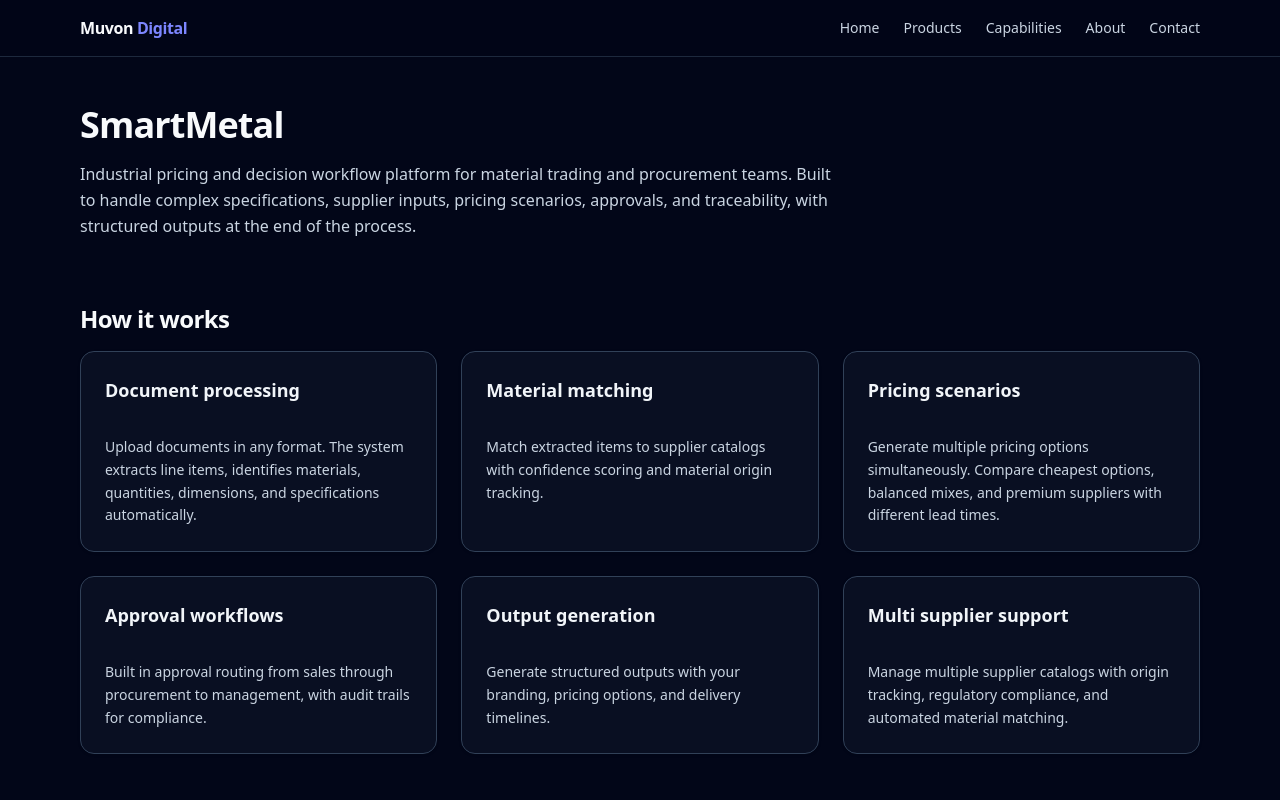
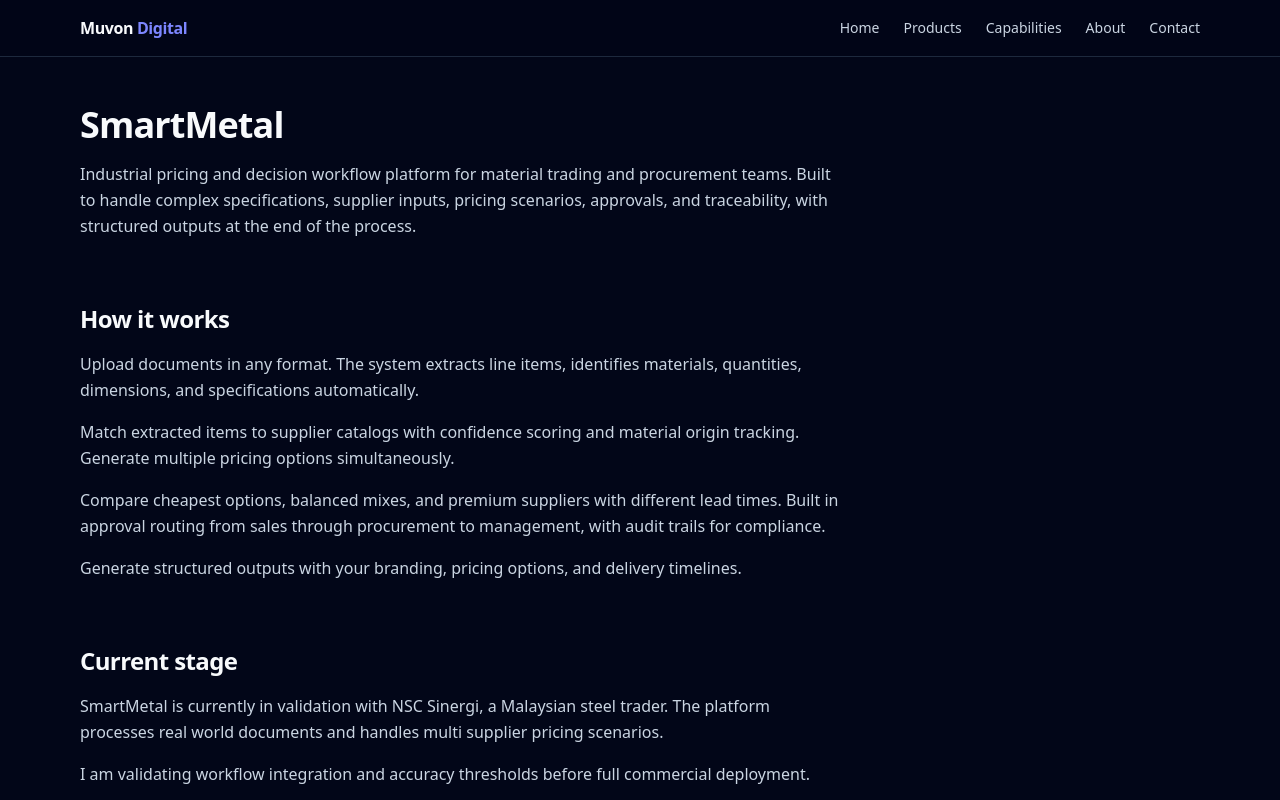
Before and after one commit to azrilxx/mvd, a Next.js app: page /smartmetal in a window 1280 px wide. Shown: the top 800 px of the page. Built offline with nearby package versions, Linux system fonts and the light colour scheme.

Commit message:
Balance SmartMetal page proportions - convert cards to text sections

```diff
--- a/src/app/smartmetal/page.tsx
+++ b/src/app/smartmetal/page.tsx
@@ -25,83 +25,23 @@
 				</section>
 
 				{/* How it works */}
-				<section className="space-y-4">
+				<section className="space-y-4 max-w-3xl">
 					<h2 className="text-2xl font-semibold tracking-tight text-slate-50">
 						How it works
 					</h2>
-					<div className="grid gap-6 sm:grid-cols-2 lg:grid-cols-3">
-						<Card className="glass-card">
-							<CardHeader>
-								<CardTitle className="text-lg text-slate-100">
-									Document processing
-								</CardTitle>
-							</CardHeader>
-							<CardContent>
-								<p className="text-sm text-slate-300 leading-relaxed">
+					<div className="space-y-4 text-slate-300 text-base leading-relaxed">
+						<p>
 							Upload documents in any format. The system extracts line items, identifies materials, quantities, dimensions, and specifications automatically.
 						</p>
-							</CardContent>
-						</Card>
-						<Card className="glass-card">
-							<CardHeader>
-								<CardTitle className="text-lg text-slate-100">
-									Material matching
-								</CardTitle>
-							</CardHeader>
-							<CardContent>
-								<p className="text-sm text-slate-300 leading-relaxed">
-									Match extracted items to supplier catalogs with confidence scoring and material origin tracking.
+						<p>
+							Match extracted items to supplier catalogs with confidence scoring and material origin tracking. Generate multiple pricing options simultaneously.
 						</p>
-							</CardContent>
-						</Card>
-						<Card className="glass-card">
-							<CardHeader>
-								<CardTitle className="text-lg text-slate-100">
-									Pricing scenarios
-								</CardTitle>
-							</CardHeader>
-							<CardContent>
-								<p className="text-sm text-slate-300 leading-relaxed">
-									Generate multiple pricing options simultaneously. Compare cheapest options, balanced mixes, and premium suppliers with different lead times.
+						<p>
+							Compare cheapest options, balanced mixes, and premium suppliers with different lead times. Built in approval routing from sales through procurement to management, with audit trails for compliance.
 						</p>
-							</CardContent>
-						</Card>
-						<Card className="glass-card">
-							<CardHeader>
-								<CardTitle className="text-lg text-slate-100">
-									Approval workflows
-								</CardTitle>
-							</CardHeader>
-							<CardContent>
-								<p className="text-sm text-slate-300 leading-relaxed">
-									Built in approval routing from sales through procurement to management, with audit trails for compliance.
-								</p>
-							</CardContent>
-						</Card>
-						<Card className="glass-card">
-							<CardHeader>
-								<CardTitle className="text-lg text-slate-100">
-									Output generation
-								</CardTitle>
-							</CardHeader>
-							<CardContent>
-								<p className="text-sm text-slate-300 leading-relaxed">
+						<p>
 							Generate structured outputs with your branding, pricing options, and delivery timelines.
 						</p>
-							</CardContent>
-						</Card>
-						<Card className="glass-card">
-							<CardHeader>
-								<CardTitle className="text-lg text-slate-100">
-									Multi supplier support
-								</CardTitle>
-							</CardHeader>
-							<CardContent>
-								<p className="text-sm text-slate-300 leading-relaxed">
-									Manage multiple supplier catalogs with origin tracking, regulatory compliance, and automated material matching.
-								</p>
-							</CardContent>
-						</Card>
 					</div>
 				</section>
 
@@ -118,10 +58,7 @@
 							I am validating workflow integration and accuracy thresholds before full commercial deployment.
 						</p>
 						<p>
-							Multi tenant architecture is deployed. Document processing is validated on multiple document types.
-						</p>
-						<p>
-							Pricing engine is tested with multiple supplier scenarios.
+							Multi tenant architecture is deployed. Document processing is validated on multiple document types. Pricing engine is tested with multiple supplier scenarios.
 						</p>
 					</div>
 				</section>
```
Lines whose indentation alone changed are shown as unchanged.
